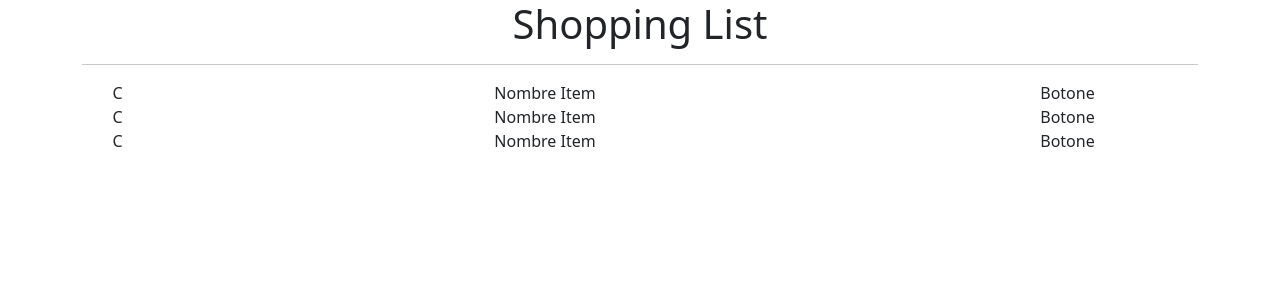
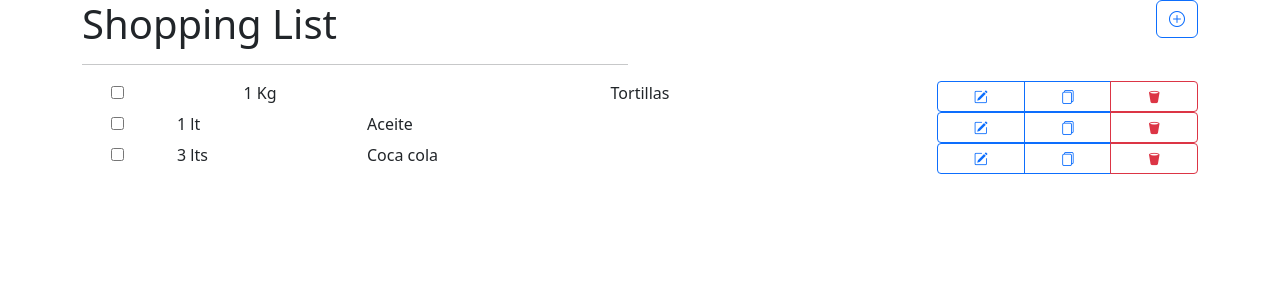
Before and after one commit to hackerboy09/shopping_list, a React (Vite) app: page / in a window 1280 px wide. Shown: the top 300 px of the page. Built offline with nearby package versions, Linux system fonts and the light colour scheme.

Commit message:
Configuracion de botones y configuracion del checkbox

```diff
--- a/index.html
+++ b/index.html
@@ -3,6 +3,7 @@
   <head>
     <meta charset="UTF-8" />
     <link rel="icon" type="image/svg+xml" href="/vite.svg" />
+    <link rel="stylesheet" href="https://cdn.jsdelivr.net/npm/bootstrap-icons@1.10.3/font/bootstrap-icons.css">
     <link href="https://cdn.jsdelivr.net/npm/bootstrap@5.3.0-alpha1/dist/css/bootstrap.min.css" rel="stylesheet" integrity="sha384-GLhlTQ8iRABdZLl6O3oVMWSktQOp6b7In1Zl3/Jr59b6EGGoI1aFkw7cmDA6j6gD" crossorigin="anonymous">
     <meta name="viewport" content="width=device-width, initial-scale=1.0" />
     <title>Vite + React</title>
--- a/src/App.jsx
+++ b/src/App.jsx
@@ -1,29 +1,117 @@
+import { useState } from "react"
+
 function App() {
+const [itemChecked, setItemChecked] = useState({
+  first: false,
+  second: false,
+  third:false,
+}
+)
+ const handleItemChecked = (e) => {
+  //if (itemChecked[e.target.name]){
+    setItemChecked({
+    ...itemChecked,
+      [e.target.name]: false,
+    });
+  //} else{
+    setItemChecked({
+    ...itemChecked,
+      [e.target.name]: true,
+    });
+ //}
+ setItemChecked ({
+ ...itemChecked,
+ [e.target.name]: !itemChecked [e.target.name]
+ })
+}
 
   return (
     <div className="container text-center">
       <div className="row">
-        <div className="col">
+        <div className="col text-start">
         <h1>Shopping List</h1>
         <hr />
         </div>
+        <div className="col text-end">
+          <button type="button" class="btn btn-outline-primary">
+            <i class="bi bi-plus-circle"></i>
+          </button>
+        </div>
       </div>
+
       <div className="row">
-      <div className="col">C</div>
-      <div className="col-8"> Nombre Item</div>
-      <div className="col-3"> Botone </div>
+      <div className="col">
+        <input checked={itemChecked.first}
+        name= "first"
+        onClick={(e) => handleItemChecked(e)}
+        type="checkbox"/>
       </div>
+      <div className="col-2">
+        {
+          //itemChecked.first && <del>1 Kg</del>
+        }
+         {
+          //!itemChecked.first && "1 Kg"
+        }
+        {
+          itemChecked.first ? <del>1 Kg</del> : "1 Kg"
+        }
+        </div>
+      <div className="col-5 col-md-6"
+      style={{textDecoration: itemChecked.first && "line-through"}}
+      > Tortillas</div>
+     <div className="col-4 col-md-3 btn-group btn-group-sm " role="group">
+     <button type="button" class="btn btn-outline-primary">
+            <i class="bi bi-pencil-square"></i>
+          </button>
+          <button type="button" class="btn btn-outline-primary">
+            <i class="bi bi-files"></i>
+          </button>
+          <button type="button" class="btn btn-outline-danger">
+            <i class="bi bi-trash2-fill"></i>
+          </button>
+       </div>
+      </div>
+
+      <div className='row'>
+        <div className="col">
+          <input type="checkbox" />
+        </div>
+        <div className="col-2 text-start">1 lt</div>
+        <div className="col-5 col-md-6 text-start">Aceite</div>
+        <div className="col-4 col-md-3 btn-group btn-group-sm" role="group">
+          <button type="button" class="btn btn-outline-primary">
+            <i class="bi bi-pencil-square"></i>
+          </button>
+          <button type="button" class="btn btn-outline-primary">
+            <i class="bi bi-files"></i>
+          </button>
+          <button type="button" class="btn btn-outline-danger">
+            <i class="bi bi-trash2-fill"></i>
+          </button>
+        </div>
+      </div>
+
       <div className="row">
-      <div className="col">C</div>
-      <div className="col-8"> Nombre Item</div>
-      <div className="col-3"> Botone </div>
+      <div className="col">
+        <input type="checkbox"/>
       </div>
-      <div className="row">
-      <div className="col">C</div>
-      <div className="col-8"> Nombre Item</div>
-      <div className="col-3"> Botone </div>
+      <div className="col-2 text-start">3 lts</div>
+        <div className="col-5 col-md-6 text-start">Coca cola</div>
+        <div className="col-4 col-md-3 btn-group btn-group-sm" role="group">
+          <button type="button" class="btn btn-outline-primary">
+            <i class="bi bi-pencil-square"></i>
+          </button>
+          <button type="button" class="btn btn-outline-primary">
+            <i class="bi bi-files"></i>
+          </button>
+          <button type="button" class="btn btn-outline-danger">
+            <i class="bi bi-trash2-fill"></i>
+          </button>
+        </div>
       </div>
-  </div>
+    </div>
+
   )
 
 }
```
